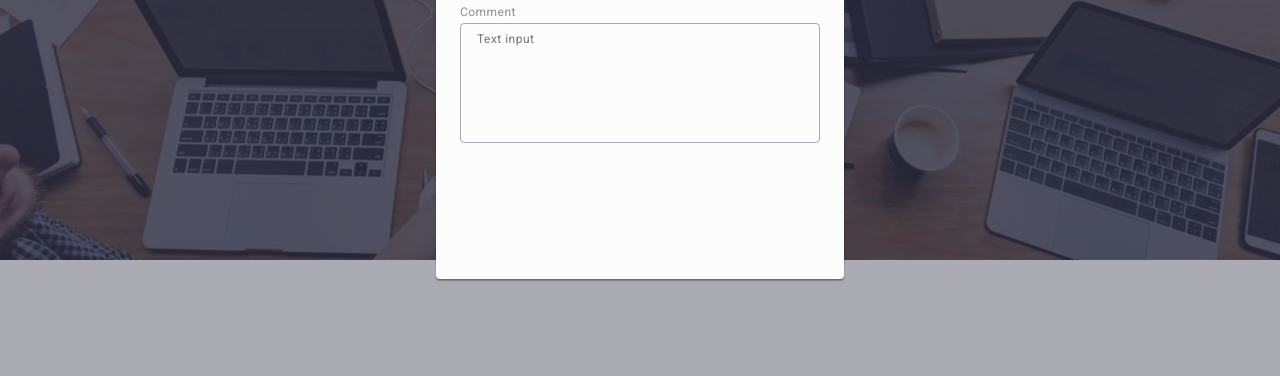
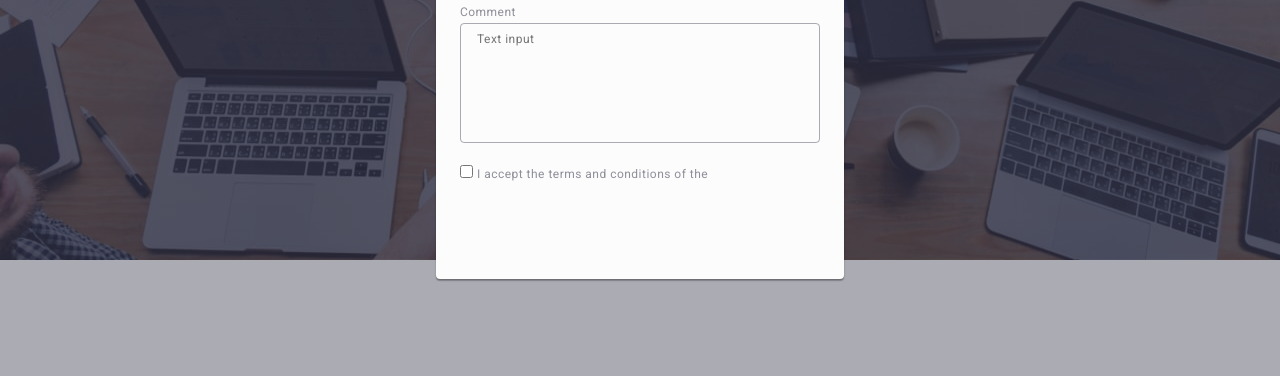
Before and after one commit to VitaliiMovchanets/goit-markup-hw-05, a plain HTML site: page index.html in a window 1280 px wide. Shown: the part 413-789 px from the top of the page. Drawn offline with nearby package versions, Linux system fonts and the light colour scheme.

Commit message:
add index.html file

```diff
--- a/css/stiles.css
+++ b/css/stiles.css
@@ -646,3 +646,18 @@ transition: fill 250ms cubic-bezier(0.4, 0, 0.2, 1);
  .form-class-textarea:focus {
     border-color: #4D5AE5;
  }
+
+ .form-class-checkbox {
+    margin-bottom: 24px;
+ }
+
+ .input-class-checkbox {
+    visibility: visually-hidden;
+ }
+
+ .label-class-checkbox {
+    font-size: 12px;
+    line-height: 1.17;
+    letter-spacing: 0.04em;
+    color: #8e8f99;
+ }
--- a/index.html
+++ b/index.html
@@ -411,6 +411,10 @@
                     <label class="label-class" for="user-comment">Comment</label>
                     <textarea class="form-class-textarea" name="user-comment" id="user-comment" placeholder="Text input"></textarea>
                 </div>
+                <div class="form-class-checkbox">
+                    <input class="input-class-checkbox" id="user-privacy" type="checkbox" value="true" name="user-privacy">
+                    <label class="label-class-checkbox" for="user-privacy">I accept the terms and conditions of the</label>
+                </div>
             </form>
         </div>
 
```
